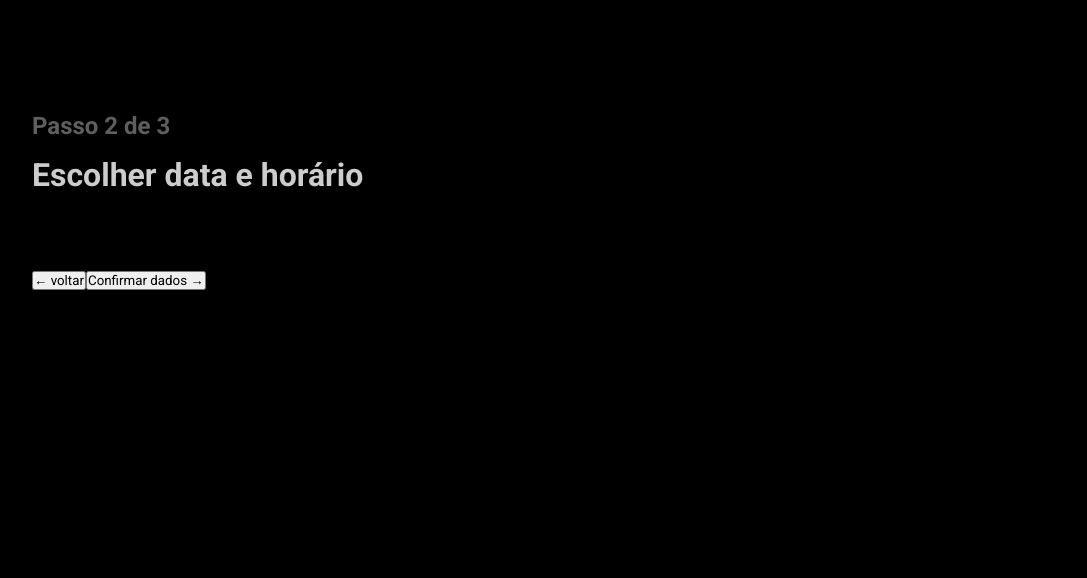
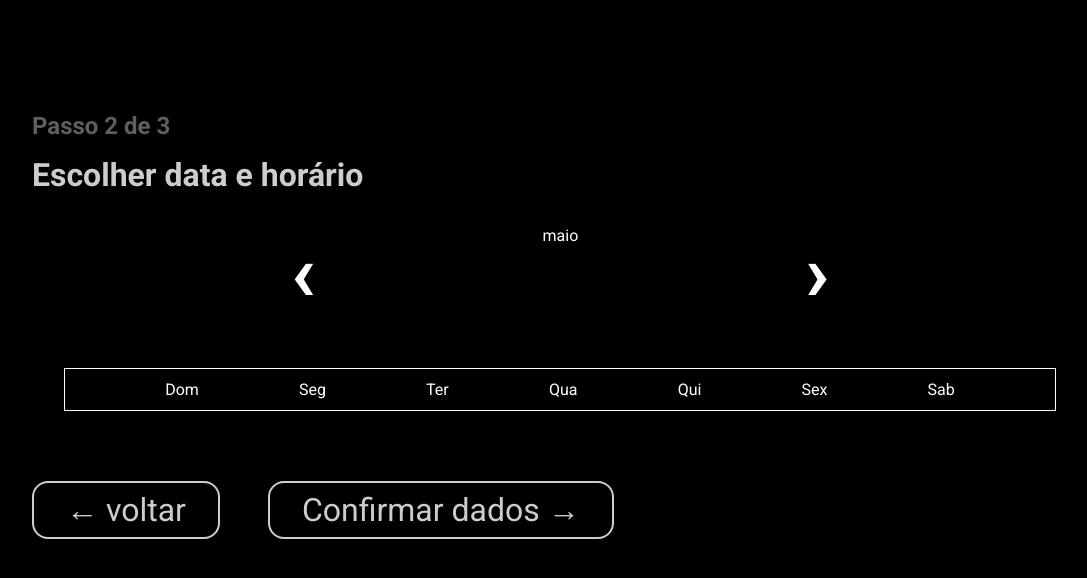
Before and after one commit to BrunoCorreia-hub/barbearia, a React (Vite) app: page /agendar in a window 1280 px wide. Both pictures are taken after a click on the button "Escolher data e horário →". Shown: the top 578 px of the page, without its empty margins (80-1167 px from the left). Built offline with nearby package versions, Linux system fonts and the light colour scheme; a web font is replaced by a local one.

Commit message:
criacao da tela de data e horario

```diff
--- a/src/components/Calendar/index.jsx
+++ b/src/components/Calendar/index.jsx
@@ -1,8 +1,45 @@
+import { getDaysInMonth  } from "../../utils/calendar";
+import { CalendarLayout, CalendarBox, CalHeader, CalNav, CalendarMonth, CalGrid, Callabel, CalDay } from "./styles";
 
+function Calendar({ DAYS, calYear, CalMonth, setSelectedDay, today }){
+    const { firstDay, daysInMonth } = getDaysInMonth(calYear, CalMonth)
 
-function Calendar(){
+    const isDisabled = (d) => {
+        const date = new Date(calYear, CalMonth, d);
+        return date < new Date(today.getFullYear(), today.getMonth(), today.getDate())
+    }
     return(
-        <h1>calendario</h1>
+        <CalendarLayout>
+            <CalendarBox>
+                <CalHeader>
+                    <CalNav>‹</CalNav>
+                    <CalendarMonth>maio</CalendarMonth>
+                    <CalNav>›</CalNav>
+                </CalHeader>
+                <CalGrid>
+                     {DAYS.map(d => <Callabel key={d}>{d}</Callabel>)}
+                    {Array.from({ length: firstDay}, (_, i) => <div key={`e${i}`}/>)}
+                    {Array.from({ length: daysInMonth}, (_, i) => {
+                        const d = i + 1;
+                        const dis = isDisabled(i);
+                        const isTod = i === today.getDate() && CalMonth === today.getMonth() && calYear === today.getFullYear()
+
+                        return(
+                            <CalDay
+                                key={d}
+                                $disabled={dis}
+
+                                $today={isTod}
+                                $selected={setSelectedDay === d}
+                                onClick={() => !dis && setSelectedDay(d)}
+                            >
+                                {d}
+                            </CalDay>
+                        )
+                    })}
+                </CalGrid>
+            </CalendarBox>
+        </CalendarLayout>
     )
 }
 
--- /dev/null
+++ b/src/components/Calendar/styles.js
@@ -0,0 +1,48 @@
+import styled from "styled-components";
+
+export const CalendarLayout = styled.div`
+    padding: 2rem;
+`;
+
+export const CalendarBox = styled.div``;
+
+export const CalHeader = styled.div`
+    display: flex;
+    justify-content: space-evenly;
+    margin-bottom: 3rem;
+`;
+
+export const CalNav = styled.button`
+    font-size: 5rem;
+    font-weight: bold;
+    padding: 0;
+    background: transparent;
+    color: ${props => props.theme.white};
+    border: none;
+    transition: 0.4s ease;
+
+    &:hover{
+        transform: scale(1.10);
+        color: ${props => props.theme.orange};
+    }
+`;
+
+export const CalendarMonth = styled.p`
+    color: #fff;
+`;
+
+export const CalGrid = styled.div`
+    display: flex;
+    justify-content: space-evenly;
+    border: 0.1rem solid ${props => props.theme.white};
+    padding: 0.7rem 0;
+
+`;
+
+export const Callabel = styled.label`
+    color: ${props => props.theme.white};
+`;
+
+export const CalDay = styled.div`
+
+`;
--- a/src/components/NavigationButtons/index.jsx
+++ b/src/components/NavigationButtons/index.jsx
@@ -1,5 +1,5 @@
 import { useNavigate } from "react-router-dom";
-import { BottomBar, BackBtn, NextBtn } from "./styles";
+import { BottomBar, BackBtn } from "./styles";
 
 function NavigationButtons({ step, setStep, selectedService, selectedDay, selectedTime, name, phone, setDone }){
 
@@ -9,11 +9,11 @@ function NavigationButtons({ step, setStep, selectedService, selectedDay, select
             {step > 1 ? (
                 <BackBtn onClick={() => setStep(s => s - 1)}>← voltar</BackBtn>
             ) : (
-                <BackBtn onClick={() => navigate("/")}>Inicio</BackBtn>
+                <BackBtn onClick={() => navigate("/")}>← Inicio</BackBtn>
             )}
 
             {step < 3 ? (
-                <NextBtn
+                <BackBtn
                  disable={
                     (step === 1 && !selectedService) ||
                     (step === 2 && (!selectedDay || !selectedTime))
@@ -21,12 +21,12 @@ function NavigationButtons({ step, setStep, selectedService, selectedDay, select
                  onClick={() => setStep(s => s + 1)}
                 >
                     {step === 1 ? "Escolher data e horário →" : "Confirmar dados →"}
-                </NextBtn>
+                </BackBtn>
             ) : (
-                <NextBtn
+                <BackBtn
                  disable={!name || !phone}
                  onClick={() => setDone(true)}
-                >Confirmar agendamento ✓</NextBtn>
+                >Confirmar agendamento ✓</BackBtn>
             )}
         </BottomBar>
     )
--- a/src/components/NavigationButtons/styles.js
+++ b/src/components/NavigationButtons/styles.js
@@ -1,7 +1,24 @@
 import styled from "styled-components";
+import { fadeHeader } from "../../styles/animations"
 
-export const BottomBar = styled.div``;
+export const BottomBar = styled.div`
+    display: flex;
+    gap: 3rem;
+`;
 
-export const BackBtn = styled.button``;
+export const BackBtn = styled.button`
+    font-size: 2rem;
+    padding: 0.5rem 2rem;
+    border-radius: 1rem;
+    background: transparent;
+    border: 0.15rem solid ${props => props.theme.lightGray};
+    color: ${props => props.theme.lightGray};
+    transition: 0.4s ease;
+    animation: ${fadeHeader} 0.9s ease;
 
-export const NextBtn = styled.button``;
+    &:hover{
+        background-color: ${props => props.theme.mainBlack};
+        transform: scale(1.05);
+        color: ${props => props.theme.orange};
+    }
+`;
--- a/src/components/ServiceSelection/styles.js
+++ b/src/components/ServiceSelection/styles.js
@@ -6,8 +6,10 @@ export const ContainerService = styled.div`
     grid-template-columns: 1fr 1fr 1fr;
     gap: 2rem;
     margin-top: 2.5rem;
-    margin-bottom: 3rem;
+    margin-bottom: 5rem;
     animation: ${fadeSlideUp} 0.6s ease;
+    border-bottom: 0.1rem solid ${props => props.theme.white};
+    padding: 0 0 3rem 0;
 `;
 
 export const ServiceCard = styled.div`
--- a/src/pages/Agendar/index.jsx
+++ b/src/pages/Agendar/index.jsx
@@ -1,18 +1,18 @@
 import { Agendamento, Container, StepIndicator, StepTitle, ProgressBar, ProgressFill } from "./styles"
 import { useState } from "react"
 import ServiceSelection from "../../components/ServiceSelection";
-import Calendar from "../../components/Calendar";
+import Calendar from "../../components/Calendar/index";
 import TimeSelection from "../../components/TimeSelection";
 import BookingSummary from "../../components/BookingSummary";
-import { Services } from "../../constants/bookingData";
+import { Services, DAYS } from "../../constants/bookingData";
 import NavigationButtons from "../../components/NavigationButtons";
 
 function Agendar() {
-    /* const today = new Date(); */
+    const today = new Date();
     const [step, setStep] = useState(1);
     const [selectedService, setSelectedService] = useState(null);
-    /* const [calYear, setCalYear] = useState(today.getFullYear());
-    const [calMonth, setCalMonth] = useState(today.getMonth()); */
+    const [calYear, setCalYear] = useState(today.getFullYear());
+    const [calMonth, setCalMonth] = useState(today.getMonth());
     const [selectedDay, setSelectedDay] = useState(null);
     const [selectedTime, setSelectedTime] = useState(null);
     const [name, setName] = useState("");
@@ -43,7 +43,13 @@ function Agendar() {
             )}
             {step === 2 && (
                 <>
-                    <Calendar />
+                    <Calendar
+                        DAYS={DAYS}
+                        calYear={calYear}
+                        calMonth={calMonth}
+                        setSelectedDay={setSelectedDay}
+                        today={today}
+                    />
                     <TimeSelection />
                 </>
             )}
```
